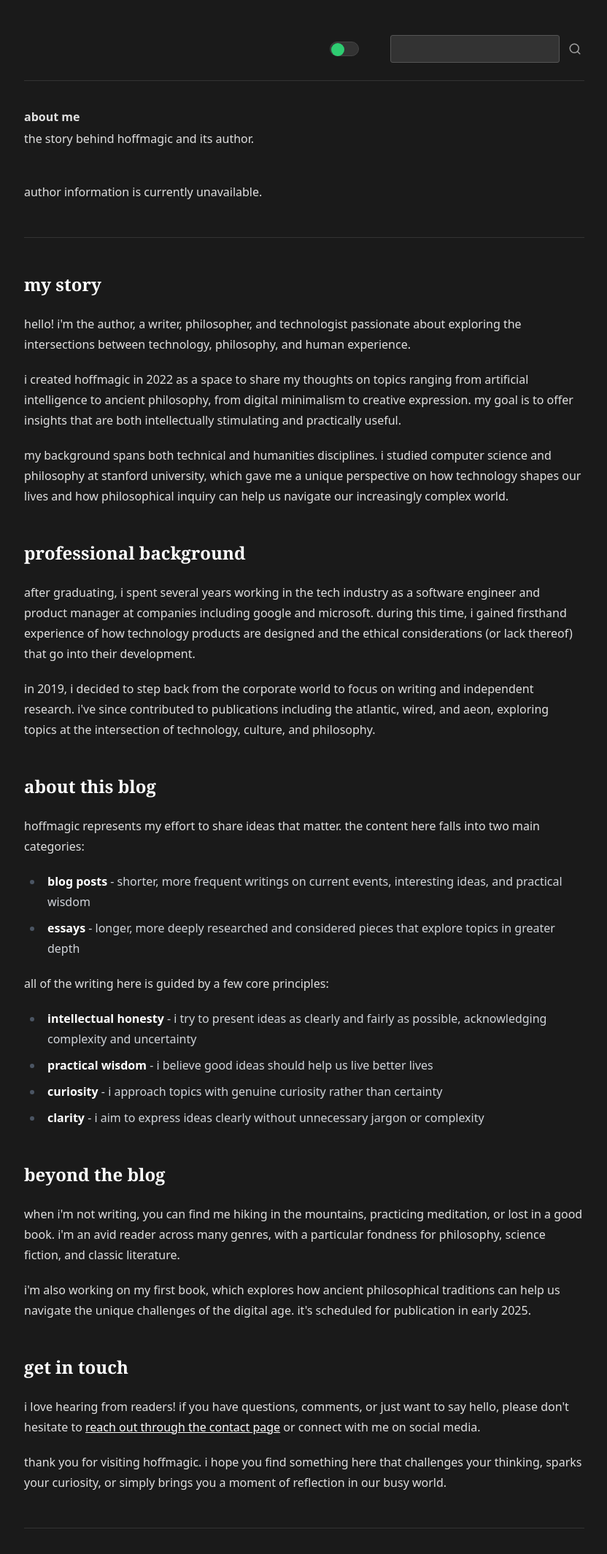
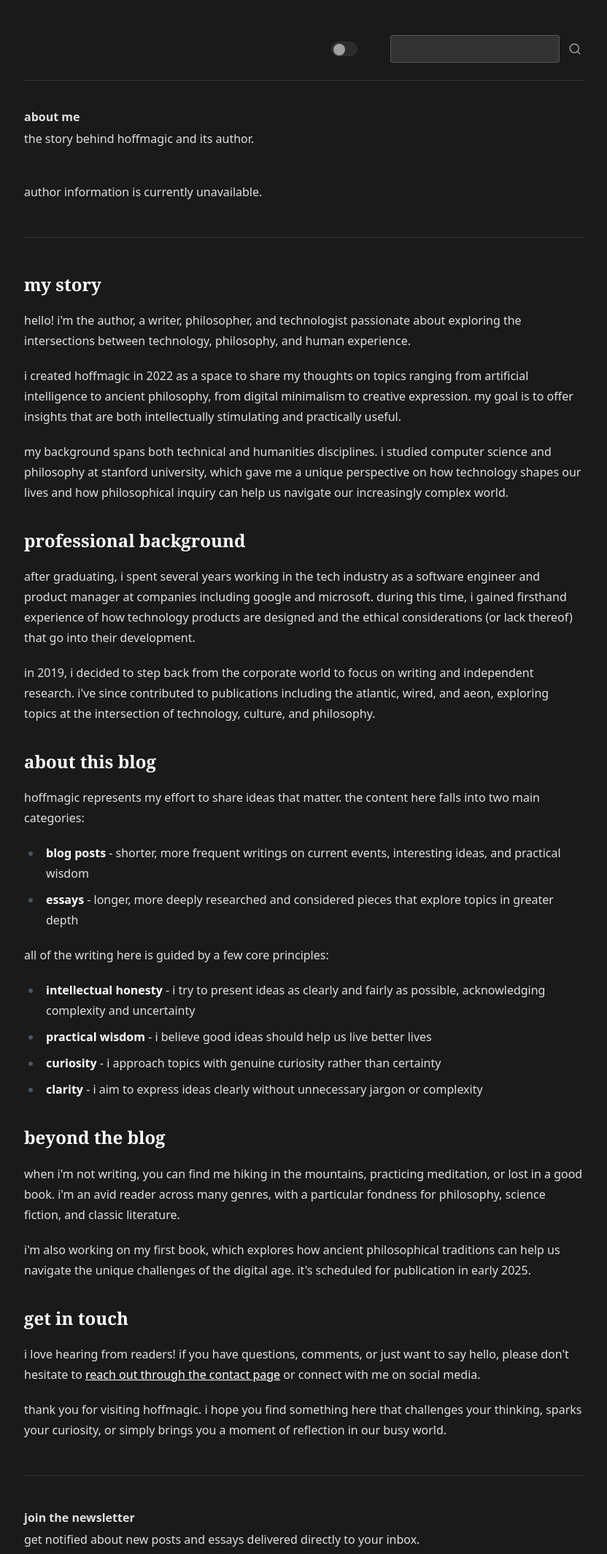
Before and after one commit to h0ffmann/hoffmagic, a FastAPI app: template src/hoffmagic/templates/about.html in a window 1280 px wide. Shown: the top 2130 px of the page at 73% size, without its empty margins (223-1055 px from the left). Run offline with FastAPI, Linux system fonts and the light colour scheme; the template is opened without the code that fills it, so the values that code supplies are empty; parts of the project's set-up code (start-up, migrations or seed data) failed here and were passed over.

Commit message:
style: update prose styles and remove duplicate language toggle

```diff
--- a/src/hoffmagic/static/css/minimalist.css
+++ b/src/hoffmagic/static/css/minimalist.css
@@ -98,6 +98,49 @@ pre, code, .prose pre, .prose code {
     padding: 0.2em 0.4em;
     background-color: var(--color-bg-secondary); /* Optional: slight background */
     border: none;
+}
+
+/* Prose Headings */
+.prose h1, .prose h2, .prose h3, .prose h4, .prose h5, .prose h6 {
+    color: #ffffff; /* Ensure headings are bright */
+    font-family: Lora, ui-serif, Georgia, serif; /* Use serif for headings */
+    margin-top: 1.5em;
+    margin-bottom: 0.8em; /* Adjust spacing */
+}
+
+/* Style for code blocks and inline code */
+.prose pre {
+  background-color: #2a2a2a;
+  border-radius: 5px;
+  padding: 1em;
+  overflow-x: auto;
+}
+
+.prose code {
+  background-color: #2a2a2a;
+  padding: 0.2em 0.4em;
+  border-radius: 3px;
+  font-family: 'JetBrains Mono', monospace;
+  font-size: 0.9em;
+}
+
+/* Style for markdown lists */
+.prose ul, .prose ol {
+  color: #e0e0e0;
+  margin-bottom: 1.25em;
+  padding-left: 1.5em;
+}
+
+.prose li {
+  margin-bottom: 0.5em;
+}
+
+/* Style for blockquotes */
+.prose blockquote {
+  border-left: 3px solid #555;
+  padding-left: 1em;
+  color: #aaaaaa;
+  font-style: italic;
 }
 
 /* Minimal separator style */
@@ -208,46 +251,3 @@ button:hover, input[type="submit"]:hover {
     width: 0;
     height: 0;
 } */
-
-/* Language Toggle Styles */
-.language-toggle {
-    display: flex;
-    align-items: center;
-    gap: 0.5em;
-}
-
-.lang-option {
-    font-size: 0.9em;
-    color: var(--color-text-secondary);
-    cursor: pointer;
-}
-
-.lang-option.active {
-    color: var(--color-text-primary);
-    font-weight: bold;
-}
-
-.lang-slider-container {
-    position: relative;
-    width: 40px;
-    height: 20px;
-    background-color: #333;
-    border-radius: 10px;
-    cursor: pointer;
-    border: 1px solid #444;
-}
-
-.lang-slider-button {
-    position: absolute;
-    width: 18px;
-    height: 18px;
-    background-color: var(--color-accent);
-    border-radius: 50%;
-    top: 1px;
-    left: 1px;
-    transition: transform 0.3s ease;
-}
-
-.lang-slider-button.on-pt {
-    transform: translateX(20px);
-}
```
